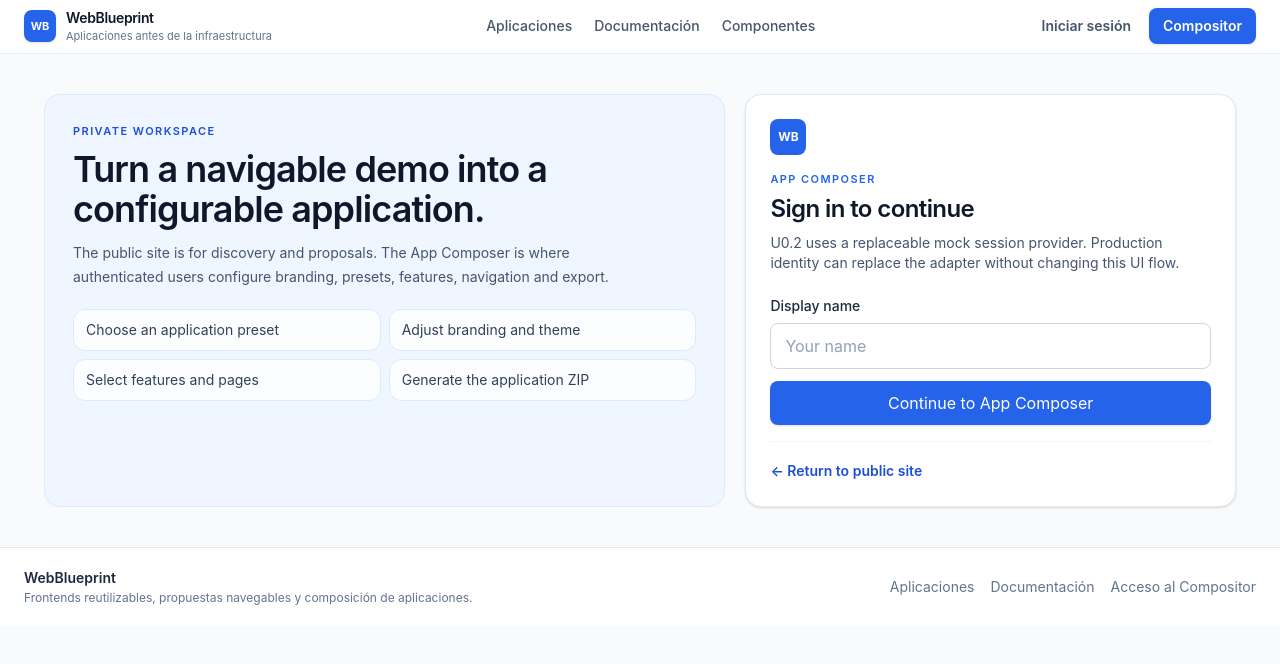
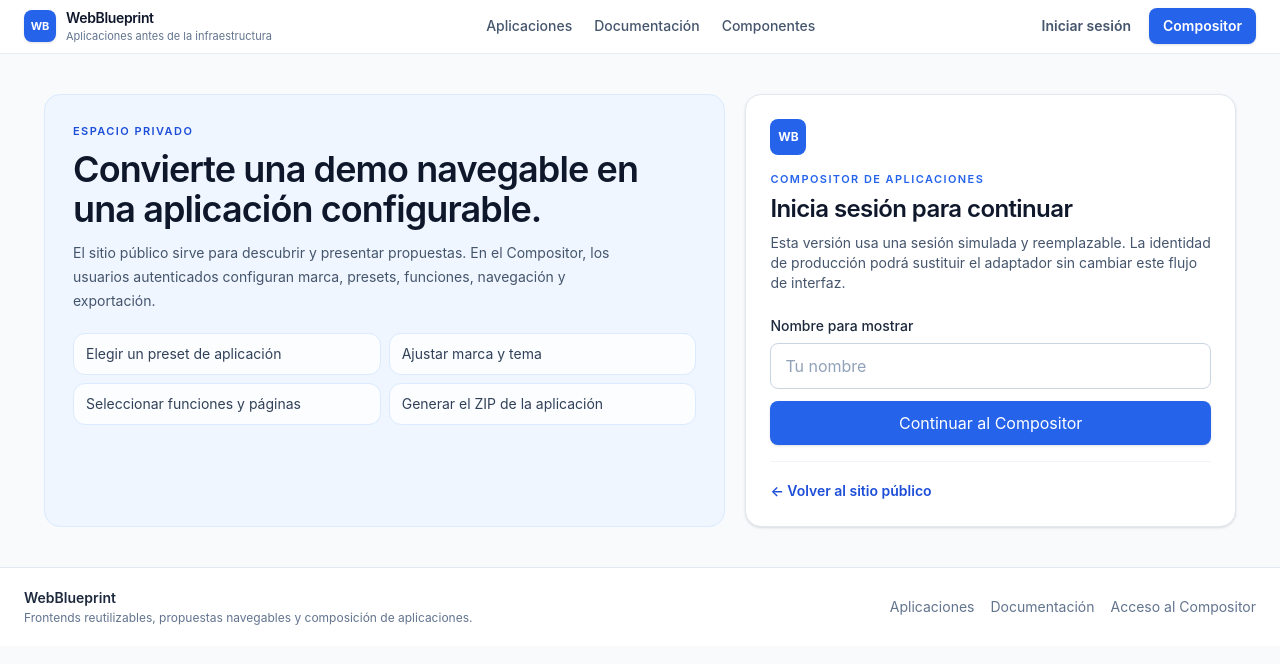
Before and after one commit to LuisHdezE/WebBlueprint, a React (Vite) app: page /login in a window 1280 px wide. Shown: the top 664 px of the page. Built offline with nearby package versions, Linux system fonts and the light colour scheme.

Commit message:
fix(i18n): translate login surface

```diff
--- a/src/pages/LoginPage.tsx
+++ b/src/pages/LoginPage.tsx
@@ -19,20 +19,20 @@ export function LoginPage() {
   return (
     <main className="mx-auto grid max-w-[1240px] gap-5 px-4 py-8 sm:px-5 lg:grid-cols-[1fr_0.72fr] lg:px-6 lg:py-10">
       <section className="rounded-2xl border border-brand-100 bg-brand-50 p-5 sm:p-6 lg:p-7">
-        <p className="text-[11px] font-semibold uppercase tracking-[0.13em] text-brand-700">Private workspace</p>
+        <p className="text-[11px] font-semibold uppercase tracking-[0.13em] text-brand-700">Espacio privado</p>
         <h1 className="mt-2.5 max-w-xl text-3xl font-semibold tracking-[-0.025em] text-slate-900 sm:text-4xl">
-          Turn a navigable demo into a configurable application.
+          Convierte una demo navegable en una aplicación configurable.
         </h1>
         <p className="mt-3 max-w-xl text-sm leading-6 text-slate-600">
-          The public site is for discovery and proposals. The App Composer is where authenticated users configure branding, presets, features, navigation and export.
+          El sitio público sirve para descubrir y presentar propuestas. En el Compositor, los usuarios autenticados configuran marca, presets, funciones, navegación y exportación.
         </p>
 
         <div className="mt-5 grid gap-2 sm:grid-cols-2">
           {[
-            'Choose an application preset',
-            'Adjust branding and theme',
-            'Select features and pages',
-            'Generate the application ZIP',
+            'Elegir un preset de aplicación',
+            'Ajustar marca y tema',
+            'Seleccionar funciones y páginas',
+            'Generar el ZIP de la aplicación',
           ].map((item) => (
             <div key={item} className="rounded-xl border border-brand-100 bg-white/80 px-3 py-2.5 text-sm text-slate-700">
               {item}
@@ -43,32 +43,32 @@ export function LoginPage() {
 
       <section className="self-center rounded-2xl border border-slate-200 bg-white p-5 shadow-sm sm:p-6">
         <div className="grid size-9 place-items-center rounded-lg bg-brand-600 text-xs font-bold text-white">WB</div>
-        <p className="mt-4 text-[11px] font-semibold uppercase tracking-[0.13em] text-brand-600">App Composer</p>
-        <h2 className="mt-1.5 text-2xl font-semibold tracking-tight text-slate-900">Sign in to continue</h2>
+        <p className="mt-4 text-[11px] font-semibold uppercase tracking-[0.13em] text-brand-600">Compositor de aplicaciones</p>
+        <h2 className="mt-1.5 text-2xl font-semibold tracking-tight text-slate-900">Inicia sesión para continuar</h2>
         <p className="mt-2 text-sm leading-5 text-slate-600">
-          U0.2 uses a replaceable mock session provider. Production identity can replace the adapter without changing this UI flow.
+          Esta versión usa una sesión simulada y reemplazable. La identidad de producción podrá sustituir el adaptador sin cambiar este flujo de interfaz.
         </p>
 
         <form className="mt-5" onSubmit={handleSubmit}>
           <label className="text-sm font-medium text-slate-800" htmlFor="display-name">
-            Display name
+            Nombre para mostrar
           </label>
           <input
             id="display-name"
             className="mt-1.5 w-full rounded-lg border border-slate-300 bg-white px-3.5 py-2.5 text-slate-900 outline-none transition placeholder:text-slate-400 focus:border-brand-500 focus:ring-4 focus:ring-brand-100"
             onChange={(event) => setDisplayName(event.target.value)}
-            placeholder="Your name"
+            placeholder="Tu nombre"
             required
             value={displayName}
           />
           <button className="mt-3 w-full rounded-lg bg-brand-600 px-4 py-2.5 text-sm font-semibold text-white shadow-sm transition hover:bg-brand-700" type="submit">
-            Continue to App Composer
+            Continuar al Compositor
           </button>
         </form>
 
         <div className="mt-4 border-t border-slate-100 pt-4">
           <Link className="text-sm font-semibold text-brand-700 hover:text-brand-800" to="/">
-            ← Return to public site
+            ← Volver al sitio público
           </Link>
         </div>
       </section>
```
